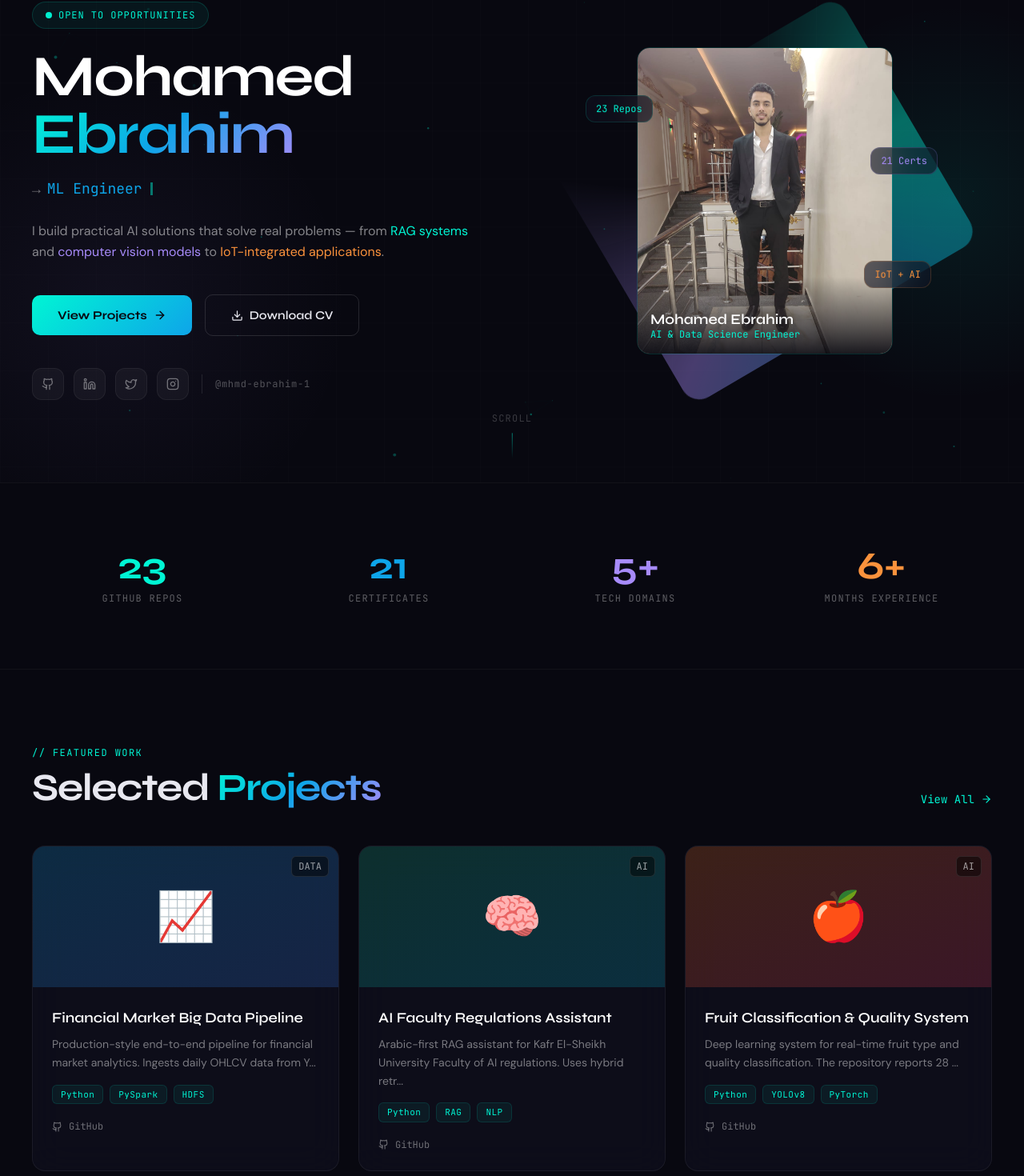
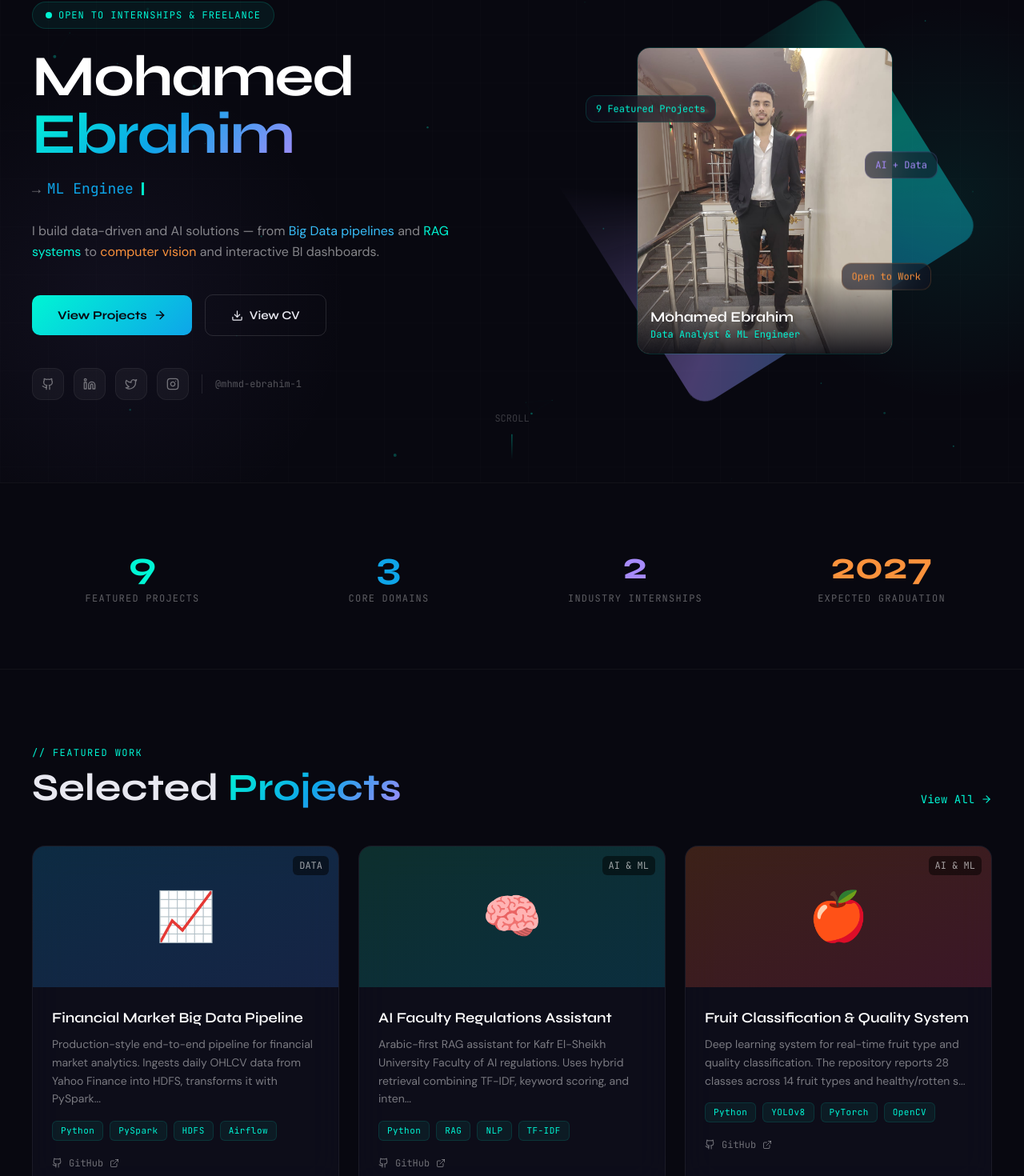
Before and after one commit to mhmd-ebrahim-1/mhmd-ebrahim-portfolio, a React (Vite) app: page / in a window 1280 px wide. Shown: the part 197-1667 px from the top of the page at 80% size. Built offline with nearby package versions, Linux system fonts and the light colour scheme.

Commit message:
Refresh homepage for Data Analyst and ML Engineer positioning

```diff
--- a/src/pages/Home.jsx
+++ b/src/pages/Home.jsx
@@ -5,83 +5,49 @@ import ParticleBackground from '../components/ParticleBackground'
 import { useTyping, useReveal } from '../hooks'
 import { PROFILE, PROJECTS } from '../data'
 
-// Stagger container
-const container = {
-  hidden: {},
-  show: { transition: { staggerChildren: 0.1 } }
-}
-const item = {
-  hidden: { opacity: 0, y: 30 },
-  show: { opacity: 1, y: 0, transition: { duration: 0.7, ease: [0.16, 1, 0.3, 1] } }
-}
+const container = { hidden: {}, show: { transition: { staggerChildren: 0.1 } } }
+const item = { hidden: { opacity: 0, y: 30 }, show: { opacity: 1, y: 0, transition: { duration: 0.7, ease: [0.16, 1, 0.3, 1] } } }
 
 export default function Home() {
   const typedText = useTyping(PROFILE.roles, 90)
   const [statsRef, statsVisible] = useReveal()
   const [projRef, projVisible] = useReveal()
-
-  const featured = PROJECTS.filter(p => p.featured)
+  const featured = PROJECTS.filter(p => p.featured).slice(0, 3)
 
   return (
     <div className="page-transition">
-      {/* ── HERO ── */}
       <section className="relative min-h-screen flex items-center overflow-hidden">
         <div className="absolute inset-0 grid-bg opacity-40" />
         <ParticleBackground count={35} />
-
-        {/* Gradient orbs */}
-        <div className="absolute top-1/4 -right-40 w-[500px] h-[500px] rounded-full pointer-events-none"
-          style={{ background: 'radial-gradient(circle, rgba(0,245,212,0.08) 0%, transparent 70%)' }} />
-        <div className="absolute -bottom-20 -left-40 w-[600px] h-[600px] rounded-full pointer-events-none"
-          style={{ background: 'radial-gradient(circle, rgba(167,139,250,0.06) 0%, transparent 70%)' }} />
+        <div className="absolute top-1/4 -right-40 w-[500px] h-[500px] rounded-full pointer-events-none" style={{ background: 'radial-gradient(circle, rgba(0,245,212,0.08) 0%, transparent 70%)' }} />
+        <div className="absolute -bottom-20 -left-40 w-[600px] h-[600px] rounded-full pointer-events-none" style={{ background: 'radial-gradient(circle, rgba(167,139,250,0.06) 0%, transparent 70%)' }} />
 
         <div className="relative z-10 max-w-7xl mx-auto px-10 pt-24 grid grid-cols-2 gap-16 items-center w-full">
-          {/* LEFT */}
           <motion.div variants={container} initial="hidden" animate="show">
-            {/* Badge */}
-            <motion.div variants={item} className="inline-flex items-center gap-2 mb-6 px-4 py-2 rounded-full"
-              style={{ background: 'rgba(0,245,212,0.06)', border: '1px solid rgba(0,245,212,0.15)' }}>
+            <motion.div variants={item} className="inline-flex items-center gap-2 mb-6 px-4 py-2 rounded-full" style={{ background: 'rgba(0,245,212,0.06)', border: '1px solid rgba(0,245,212,0.15)' }}>
               <span className="w-2 h-2 rounded-full animate-pulse" style={{ background: '#00f5d4' }} />
-              <span className="font-mono text-xs" style={{ color: '#00f5d4', letterSpacing: '0.08em' }}>
-                OPEN TO OPPORTUNITIES
-              </span>
+              <span className="font-mono text-xs" style={{ color: '#00f5d4', letterSpacing: '0.08em' }}>OPEN TO INTERNSHIPS & FREELANCE</span>
             </motion.div>
 
-            {/* Name */}
-            <motion.h1 variants={item} className="font-display text-7xl font-bold leading-[1.0] mb-4"
-              style={{ letterSpacing: '-2px' }}>
-              <span className="text-white">Mohamed</span>
-              <br />
-              <span className="grad-text">Ebrahim</span>
+            <motion.h1 variants={item} className="font-display text-7xl font-bold leading-[1.0] mb-4" style={{ letterSpacing: '-2px' }}>
+              <span className="text-white">Mohamed</span><br /><span className="grad-text">Ebrahim</span>
             </motion.h1>
 
-            {/* Typing role */}
             <motion.div variants={item} className="flex items-center gap-2 mb-6 h-8">
               <span className="font-mono text-lg" style={{ color: 'rgba(255,255,255,0.4)' }}>→</span>
               <span className="font-mono text-lg" style={{ color: '#0ea5e9' }}>{typedText}</span>
               <span className="typing-cursor" />
             </motion.div>
 
-            {/* Bio */}
-            <motion.p variants={item} className="text-base leading-relaxed mb-10 max-w-xl"
-              style={{ color: 'rgba(255,255,255,0.5)', fontFamily: 'DM Sans' }}>
-              I build practical AI solutions that solve real problems — from{' '}
-              <span style={{ color: '#00f5d4' }}>RAG systems</span> and{' '}
-              <span style={{ color: '#a78bfa' }}>computer vision models</span> to{' '}
-              <span style={{ color: '#fb923c' }}>IoT-integrated applications</span>.
+            <motion.p variants={item} className="text-base leading-relaxed mb-10 max-w-xl" style={{ color: 'rgba(255,255,255,0.5)', fontFamily: 'DM Sans' }}>
+              I build data-driven and AI solutions — from <span style={{ color: '#38bdf8' }}>Big Data pipelines</span> and <span style={{ color: '#00f5d4' }}>RAG systems</span> to <span style={{ color: '#fb923c' }}>computer vision</span> and interactive BI dashboards.
             </motion.p>
 
-            {/* CTA */}
             <motion.div variants={item} className="flex items-center gap-4 mb-10">
-              <Link to="/projects" className="btn-primary flex items-center gap-2">
-                View Projects <ArrowRight size={16} />
-              </Link>
-              <Link to="/cv" className="btn-ghost flex items-center gap-2">
-                <Download size={15} /> Download CV
-              </Link>
+              <Link to="/projects" className="btn-primary flex items-center gap-2">View Projects <ArrowRight size={16} /></Link>
+              <Link to="/cv" className="btn-ghost flex items-center gap-2"><Download size={15} /> View CV</Link>
             </motion.div>
 
-            {/* Social */}
             <motion.div variants={item} className="flex items-center gap-3">
               {[
                 { icon: Github, href: PROFILE.github, label: 'GitHub' },
@@ -89,208 +55,43 @@ export default function Home() {
                 { icon: Twitter, href: PROFILE.twitter, label: 'Twitter' },
                 { icon: Instagram, href: PROFILE.instagram, label: 'Instagram' },
               ].map(({ icon: Icon, href, label }) => (
-                <motion.a key={label} href={href} target="_blank" rel="noopener noreferrer"
-                  whileHover={{ y: -3, scale: 1.1 }}
-                  className="w-10 h-10 rounded-xl flex items-center justify-center transition-colors"
-                  style={{ background: 'rgba(255,255,255,0.04)', border: '1px solid rgba(255,255,255,0.06)', color: 'rgba(255,255,255,0.4)' }}
-                  title={label}
-                >
-                  <Icon size={16} />
-                </motion.a>
+                <motion.a key={label} href={href} target="_blank" rel="noopener noreferrer" whileHover={{ y: -3, scale: 1.1 }} className="w-10 h-10 rounded-xl flex items-center justify-center" style={{ background: 'rgba(255,255,255,0.04)', border: '1px solid rgba(255,255,255,0.06)', color: 'rgba(255,255,255,0.4)' }} title={label}><Icon size={16} /></motion.a>
               ))}
               <span className="w-px h-6 mx-1" style={{ background: 'rgba(255,255,255,0.1)' }} />
-              <span className="font-mono text-xs" style={{ color: 'rgba(255,255,255,0.3)', letterSpacing: '0.06em' }}>
-                @mhmd-ebrahim-1
-              </span>
+              <span className="font-mono text-xs" style={{ color: 'rgba(255,255,255,0.3)' }}>@mhmd-ebrahim-1</span>
             </motion.div>
           </motion.div>
 
-          {/* RIGHT — profile photo */}
-          <motion.div
-            initial={{ opacity: 0, scale: 0.85 }}
-            animate={{ opacity: 1, scale: 1 }}
-            transition={{ duration: 0.9, ease: [0.16, 1, 0.3, 1], delay: 0.3 }}
-            className="flex justify-center"
-          >
+          <motion.div initial={{ opacity: 0, scale: 0.85 }} animate={{ opacity: 1, scale: 1 }} transition={{ duration: 0.9, delay: 0.3 }} className="flex justify-center">
             <div className="relative">
-              {/* Animated ring */}
-              <motion.div
-                animate={{ rotate: 360 }}
-                transition={{ duration: 25, repeat: Infinity, ease: 'linear' }}
-                className="absolute -inset-4 rounded-3xl"
-                style={{
-                  background: 'conic-gradient(from 0deg, #00f5d4, #0ea5e9, #a78bfa, transparent, transparent, #00f5d4)',
-                  opacity: 0.4,
-                }}
-              />
-              {/* Photo frame */}
-              <div className="relative w-80 h-96 rounded-2xl overflow-hidden"
-                style={{ border: '1px solid rgba(0,245,212,0.15)' }}>
-                <img
-                  src="/profile.jpg"
-                  alt="Mohamed Ebrahim"
-                  className="w-full h-full object-cover object-top"
-                  onError={e => {
-                    // Fallback gradient avatar if no image
-                    e.target.style.display = 'none'
-                    e.target.parentElement.style.background = 'linear-gradient(135deg, rgba(0,245,212,0.1), rgba(167,139,250,0.1))'
-                    e.target.parentElement.innerHTML += `<div style="position:absolute;inset:0;display:flex;flex-direction:column;align-items:center;justify-content:center;gap:12px"><div style="font-size:80px">👨‍💻</div><div style="font-family:Syne,sans-serif;font-size:18px;font-weight:700;color:rgba(255,255,255,0.8)">Mohamed Ebrahim</div><div style="font-family:JetBrains Mono,monospace;font-size:12px;color:#00f5d4">AI Engineer</div></div>`
-                  }}
-                />
-                {/* Overlay gradient */}
-                <div className="absolute bottom-0 left-0 right-0 h-24"
-                  style={{ background: 'linear-gradient(to top, rgba(8,8,16,0.9), transparent)' }} />
-                {/* Name tag */}
-                <div className="absolute bottom-4 left-4 right-4">
-                  <p className="font-display font-semibold text-white text-lg leading-tight">Mohamed Ebrahim</p>
-                  <p className="font-mono text-xs" style={{ color: '#00f5d4' }}>AI & Data Science Engineer</p>
-                </div>
+              <motion.div animate={{ rotate: 360 }} transition={{ duration: 25, repeat: Infinity, ease: 'linear' }} className="absolute -inset-4 rounded-3xl" style={{ background: 'conic-gradient(from 0deg, #00f5d4, #0ea5e9, #a78bfa, transparent, transparent, #00f5d4)', opacity: 0.4 }} />
+              <div className="relative w-80 h-96 rounded-2xl overflow-hidden" style={{ border: '1px solid rgba(0,245,212,0.15)' }}>
+                <img src="/profile.jpg" alt="Mohamed Ebrahim" className="w-full h-full object-cover object-top" />
+                <div className="absolute bottom-0 left-0 right-0 h-24" style={{ background: 'linear-gradient(to top, rgba(8,8,16,0.9), transparent)' }} />
+                <div className="absolute bottom-4 left-4 right-4"><p className="font-display font-semibold text-white text-lg">Mohamed Ebrahim</p><p className="font-mono text-xs" style={{ color: '#00f5d4' }}>Data Analyst & ML Engineer</p></div>
               </div>
-
-              {/* Floating chips */}
-              <motion.div
-                animate={{ y: [-4, 4, -4] }}
-                transition={{ duration: 4, repeat: Infinity, ease: 'easeInOut' }}
-                className="absolute -left-16 top-16 px-3 py-2 rounded-xl glass"
-                style={{ border: '1px solid rgba(0,245,212,0.15)' }}
-              >
-                <p className="font-mono text-xs" style={{ color: '#00f5d4' }}>23 Repos</p>
-              </motion.div>
-              <motion.div
-                animate={{ y: [4, -4, 4] }}
-                transition={{ duration: 5, repeat: Infinity, ease: 'easeInOut', delay: 1 }}
-                className="absolute -right-14 top-32 px-3 py-2 rounded-xl glass"
-                style={{ border: '1px solid rgba(167,139,250,0.2)' }}
-              >
-                <p className="font-mono text-xs" style={{ color: '#a78bfa' }}>21 Certs</p>
-              </motion.div>
-              <motion.div
-                animate={{ y: [-3, 3, -3] }}
-                transition={{ duration: 3.5, repeat: Infinity, ease: 'easeInOut', delay: 0.5 }}
-                className="absolute -right-12 bottom-20 px-3 py-2 rounded-xl glass"
-                style={{ border: '1px solid rgba(251,146,60,0.2)' }}
-              >
-                <p className="font-mono text-xs" style={{ color: '#fb923c' }}>IoT + AI</p>
-              </motion.div>
+              <motion.div animate={{ y: [-4, 4, -4] }} transition={{ duration: 4, repeat: Infinity }} className="absolute -left-16 top-16 px-3 py-2 rounded-xl glass" style={{ border: '1px solid rgba(0,245,212,0.15)' }}><p className="font-mono text-xs" style={{ color: '#00f5d4' }}>9 Featured Projects</p></motion.div>
+              <motion.div animate={{ y: [4, -4, 4] }} transition={{ duration: 5, repeat: Infinity }} className="absolute -right-14 top-32 px-3 py-2 rounded-xl glass" style={{ border: '1px solid rgba(167,139,250,0.2)' }}><p className="font-mono text-xs" style={{ color: '#a78bfa' }}>AI + Data</p></motion.div>
+              <motion.div animate={{ y: [-3, 3, -3] }} transition={{ duration: 3.5, repeat: Infinity }} className="absolute -right-12 bottom-20 px-3 py-2 rounded-xl glass" style={{ border: '1px solid rgba(251,146,60,0.2)' }}><p className="font-mono text-xs" style={{ color: '#fb923c' }}>Open to Work</p></motion.div>
             </div>
           </motion.div>
         </div>
 
-        {/* Scroll indicator */}
-        <motion.div
-          initial={{ opacity: 0 }}
-          animate={{ opacity: 1 }}
-          transition={{ delay: 1.5 }}
-          className="absolute bottom-8 left-1/2 -translate-x-1/2 flex flex-col items-center gap-2"
-        >
-          <span className="font-mono text-xs" style={{ color: 'rgba(255,255,255,0.2)', letterSpacing: '0.1em' }}>SCROLL</span>
-          <motion.div
-            animate={{ y: [0, 8, 0] }}
-            transition={{ duration: 1.5, repeat: Infinity }}
-            className="w-px h-8"
-            style={{ background: 'linear-gradient(to bottom, rgba(0,245,212,0.5), transparent)' }}
-          />
-        </motion.div>
+        <motion.div initial={{ opacity: 0 }} animate={{ opacity: 1 }} transition={{ delay: 1.5 }} className="absolute bottom-8 left-1/2 -translate-x-1/2 flex flex-col items-center gap-2"><span className="font-mono text-xs" style={{ color: 'rgba(255,255,255,0.2)' }}>SCROLL</span><motion.div animate={{ y: [0, 8, 0] }} transition={{ duration: 1.5, repeat: Infinity }} className="w-px h-8" style={{ background: 'linear-gradient(to bottom, rgba(0,245,212,0.5), transparent)' }} /></motion.div>
       </section>
 
-      {/* ── STATS ── */}
       <section ref={statsRef} className="py-20 px-10" style={{ borderTop: '1px solid rgba(255,255,255,0.04)', borderBottom: '1px solid rgba(255,255,255,0.04)' }}>
         <div className="max-w-7xl mx-auto grid grid-cols-4 gap-8">
-          {[
-            { num: '23', label: 'GitHub Repos', color: '#00f5d4' },
-            { num: '21', label: 'Certificates', color: '#0ea5e9' },
-            { num: '5+', label: 'Tech Domains', color: '#a78bfa' },
-            { num: '6+', label: 'Months Experience', color: '#fb923c' },
-          ].map((stat, i) => (
-            <motion.div
-              key={stat.label}
-              initial={{ opacity: 0, y: 20 }}
-              animate={statsVisible ? { opacity: 1, y: 0 } : {}}
-              transition={{ delay: i * 0.1, duration: 0.6, ease: [0.16, 1, 0.3, 1] }}
-              className="text-center"
-            >
-              <p className="font-display font-bold text-5xl mb-2" style={{ color: stat.color }}>
-                {stat.num}
-              </p>
-              <p className="font-mono text-xs tracking-widest" style={{ color: 'rgba(255,255,255,0.35)' }}>
-                {stat.label.toUpperCase()}
-              </p>
-            </motion.div>
+          {[{ num: '9', label: 'Featured Projects', color: '#00f5d4' }, { num: '3', label: 'Core Domains', color: '#0ea5e9' }, { num: '2', label: 'Industry Internships', color: '#a78bfa' }, { num: '2027', label: 'Expected Graduation', color: '#fb923c' }].map((stat, i) => (
+            <motion.div key={stat.label} initial={{ opacity: 0, y: 20 }} animate={statsVisible ? { opacity: 1, y: 0 } : {}} transition={{ delay: i * 0.1 }} className="text-center"><p className="font-display font-bold text-5xl mb-2" style={{ color: stat.color }}>{stat.num}</p><p className="font-mono text-xs tracking-widest" style={{ color: 'rgba(255,255,255,0.35)' }}>{stat.label.toUpperCase()}</p></motion.div>
           ))}
         </div>
       </section>
 
-      {/* ── FEATURED PROJECTS ── */}
-      <section ref={projRef} className="py-24 px-10">
-        <div className="max-w-7xl mx-auto">
-          <motion.div
-            initial={{ opacity: 0, y: 20 }}
-            animate={projVisible ? { opacity: 1, y: 0 } : {}}
-            transition={{ duration: 0.6 }}
-            className="flex items-end justify-between mb-12"
-          >
-            <div>
-              <p className="font-mono text-xs mb-3" style={{ color: '#00f5d4', letterSpacing: '0.12em' }}>// FEATURED WORK</p>
-              <h2 className="font-display text-5xl font-bold" style={{ letterSpacing: '-1.5px' }}>
-                Selected <span className="grad-text">Projects</span>
-              </h2>
-            </div>
-            <Link to="/projects" className="flex items-center gap-2 font-mono text-sm transition-colors"
-              style={{ color: '#00f5d4' }}>
-              View All <ArrowRight size={14} />
-            </Link>
-          </motion.div>
-
-          <div className="grid grid-cols-3 gap-6">
-            {featured.map((proj, i) => (
-              <motion.div
-                key={proj.id}
-                initial={{ opacity: 0, y: 40 }}
-                animate={projVisible ? { opacity: 1, y: 0 } : {}}
-                transition={{ delay: i * 0.12, duration: 0.7, ease: [0.16, 1, 0.3, 1] }}
-                className="glass glass-hover rounded-2xl overflow-hidden group"
-              >
-                {/* Project visual */}
-                <div className={`h-44 bg-gradient-to-br ${proj.gradient} relative overflow-hidden`}>
-                  <div className="absolute inset-0 grid-bg opacity-30" />
-                  <div className="absolute inset-0 flex items-center justify-center">
-                    <span className="text-6xl">{proj.icon}</span>
-                  </div>
-                  {/* Category badge */}
-                  <div className="absolute top-3 right-3 px-2 py-1 rounded-md font-mono text-xs"
-                    style={{ background: 'rgba(0,0,0,0.5)', color: 'rgba(255,255,255,0.6)', border: '1px solid rgba(255,255,255,0.1)' }}>
-                    {proj.category.toUpperCase()}
-                  </div>
-                </div>
-
-                <div className="p-6">
-                  <h3 className="font-display font-semibold text-lg mb-2 text-white">{proj.title}</h3>
-                  <p className="text-sm leading-relaxed mb-4" style={{ color: 'rgba(255,255,255,0.45)', fontFamily: 'DM Sans' }}>
-                    {proj.description.slice(0, 100)}...
-                  </p>
-                  <div className="flex flex-wrap gap-2 mb-5">
-                    {proj.tech.slice(0, 3).map(t => (
-                      <span key={t} className="tech-tag">{t}</span>
-                    ))}
-                  </div>
-                  <div className="flex items-center justify-between">
-                    <a href={proj.github} target="_blank" rel="noopener noreferrer"
-                      className="flex items-center gap-2 font-mono text-xs transition-colors"
-                      style={{ color: 'rgba(255,255,255,0.4)' }}
-                      onMouseEnter={e => e.target.style.color = proj.accent}
-                      onMouseLeave={e => e.target.style.color = 'rgba(255,255,255,0.4)'}
-                    >
-                      <Github size={13} /> GitHub
-                    </a>
-                    <ExternalLink size={14} className="opacity-0 group-hover:opacity-100 transition-opacity"
-                      style={{ color: proj.accent }} />
-                  </div>
-                </div>
-              </motion.div>
-            ))}
-          </div>
-        </div>
-      </section>
+      <section ref={projRef} className="py-24 px-10"><div className="max-w-7xl mx-auto">
+        <motion.div initial={{ opacity: 0, y: 20 }} animate={projVisible ? { opacity: 1, y: 0 } : {}} className="flex items-end justify-between mb-12"><div><p className="font-mono text-xs mb-3" style={{ color: '#00f5d4', letterSpacing: '0.12em' }}>// FEATURED WORK</p><h2 className="font-display text-5xl font-bold">Selected <span className="grad-text">Projects</span></h2></div><Link to="/projects" className="flex items-center gap-2 font-mono text-sm" style={{ color: '#00f5d4' }}>View All <ArrowRight size={14} /></Link></motion.div>
+        <div className="grid grid-cols-3 gap-6">{featured.map((proj, i) => <motion.div key={proj.id} initial={{ opacity: 0, y: 40 }} animate={projVisible ? { opacity: 1, y: 0 } : {}} transition={{ delay: i * 0.12 }} className="glass glass-hover rounded-2xl overflow-hidden group"><div className={`h-44 bg-gradient-to-br ${proj.gradient} relative overflow-hidden`}><div className="absolute inset-0 grid-bg opacity-30" /><div className="absolute inset-0 flex items-center justify-center"><span className="text-6xl">{proj.icon}</span></div><div className="absolute top-3 right-3 px-2 py-1 rounded-md font-mono text-xs" style={{ background: 'rgba(0,0,0,0.5)', color: 'rgba(255,255,255,0.6)' }}>{proj.category === 'ai' ? 'AI & ML' : 'DATA'}</div></div><div className="p-6"><h3 className="font-display font-semibold text-lg mb-2 text-white">{proj.title}</h3><p className="text-sm leading-relaxed mb-4" style={{ color: 'rgba(255,255,255,0.45)', fontFamily: 'DM Sans' }}>{proj.description.slice(0, 150)}...</p><div className="flex flex-wrap gap-2 mb-5">{proj.tech.slice(0, 4).map(t => <span key={t} className="tech-tag">{t}</span>)}</div><a href={proj.github} target="_blank" rel="noopener noreferrer" className="flex items-center gap-2 font-mono text-xs" style={{ color: 'rgba(255,255,255,0.4)' }}><Github size={13} /> GitHub <ExternalLink size={12} /></a></div></motion.div>)}</div>
+      </div></section>
     </div>
   )
 }
```
